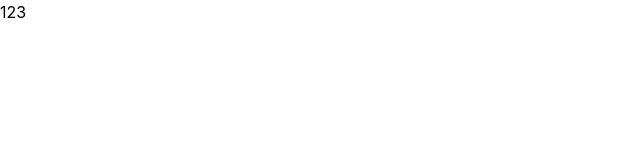
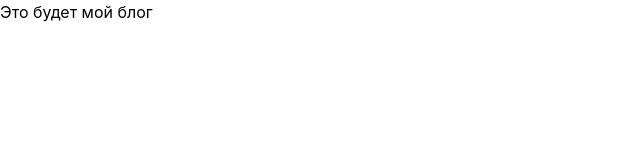
Before and after one commit to Dronicsam/unrealblog, a Next.js app: page / in a window 1280 px wide. Shown: the top 160 px of the page, without its empty margins (0-640 px from the left). Built offline with nearby package versions, Linux system fonts and the light colour scheme.

Commit message:
:construction: Modules install

```diff
--- a/package.json
+++ b/package.json
@@ -29,6 +29,8 @@
     "next": "^14.1.4",
     "prettier": "^3.2.5",
     "react": "^18.2.0",
-    "react-dom": "^18.2.0"
+    "react-dom": "^18.2.0",
+    "sass": "^1.74.1",
+    "scss": "^0.2.4"
   }
 }
--- a/src/routes/Home/Home.tsx
+++ b/src/routes/Home/Home.tsx
@@ -1,5 +1,9 @@
+import styles from "./style.module.scss"
+
 export const Home = () => (
-    <div>
-        123
+    <div className={styles.container}>
+        <div>
+            Это будет мой блог
+        </div>
     </div>
 )
--- /dev/null
+++ b/src/routes/Home/style.module.scss
@@ -0,0 +1,3 @@
+.container {
+
+}
```
Also changed, not shown: 1 other file (tests, documents, lock files or other folders).
